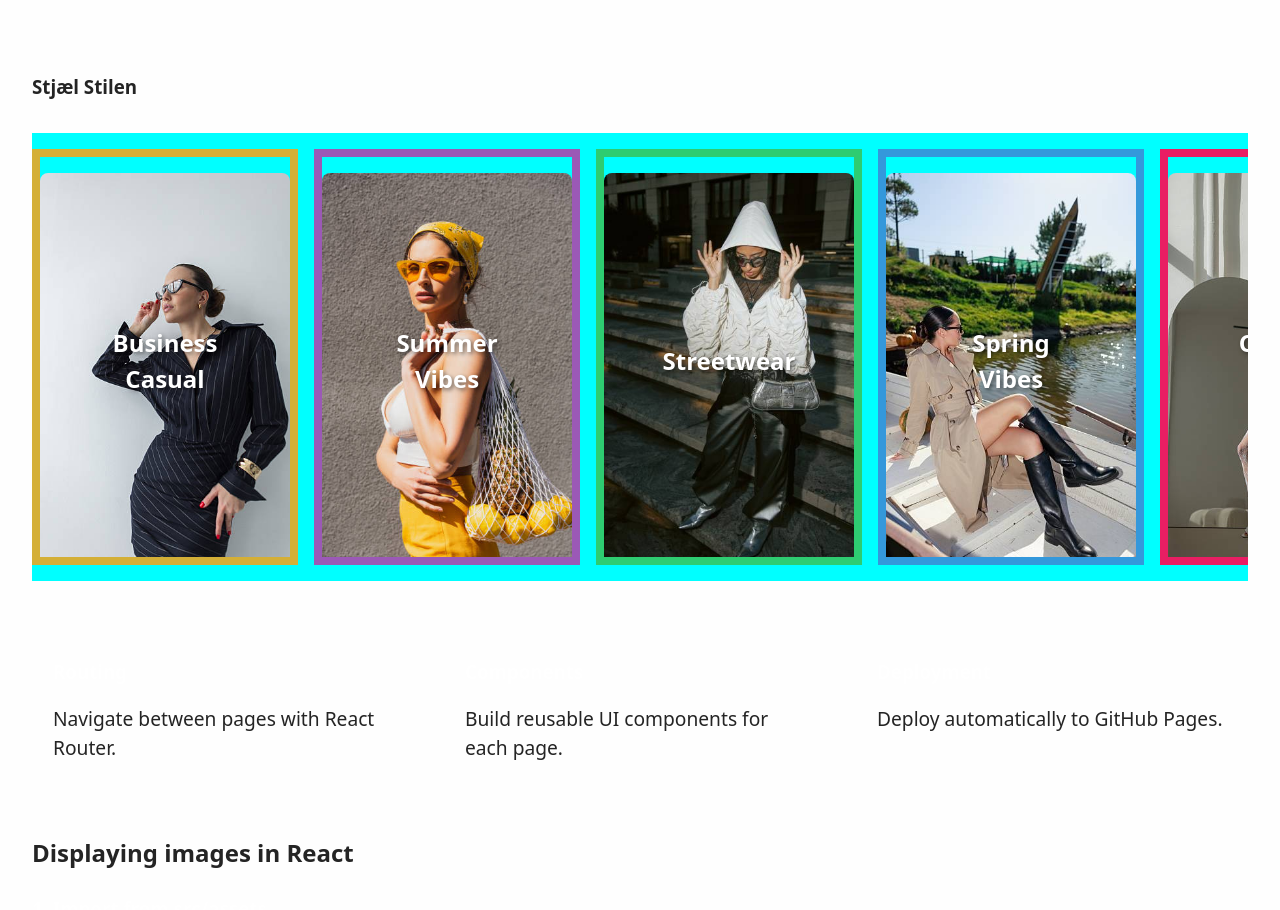
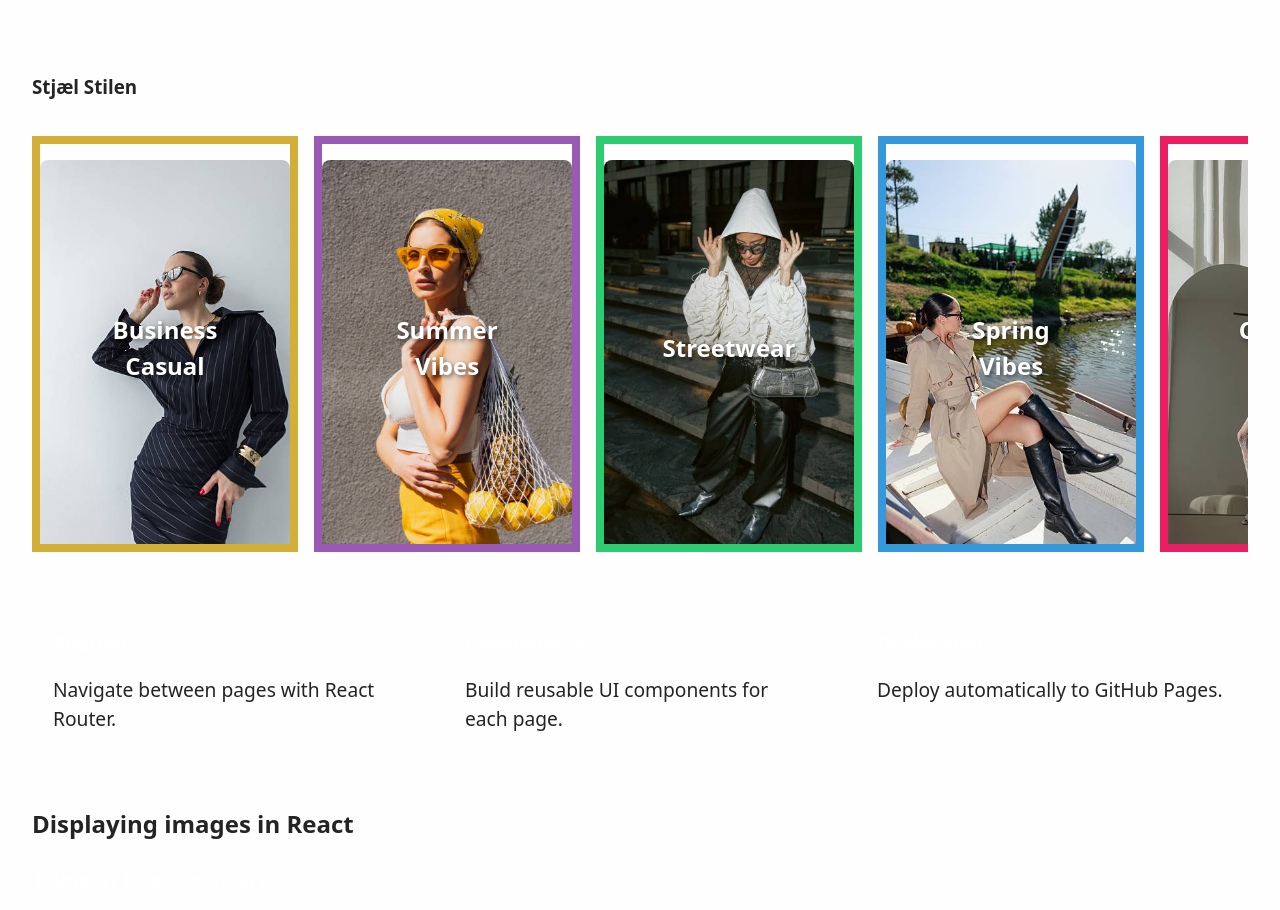
Before and after one commit to juliewboecher/customer-experience-exam, a React (Vite) app: page / in a window 1280 px wide. Shown: the part 1060-1970 px from the top of the page. Built offline with nearby package versions, Linux system fonts and the light colour scheme.

Commit message:
Update styles: remove margin and set padding to zero

```diff
--- a/src/styles.css
+++ b/src/styles.css
@@ -623,8 +623,8 @@ footer {
   display: flex;
   align-items: center;
   gap: 1rem;
-  margin: 2rem 0;
-  background-color: aqua;
+  margin: 0;
+  padding: 0;
 }
 
 .steal-the-style-carousel {
```
